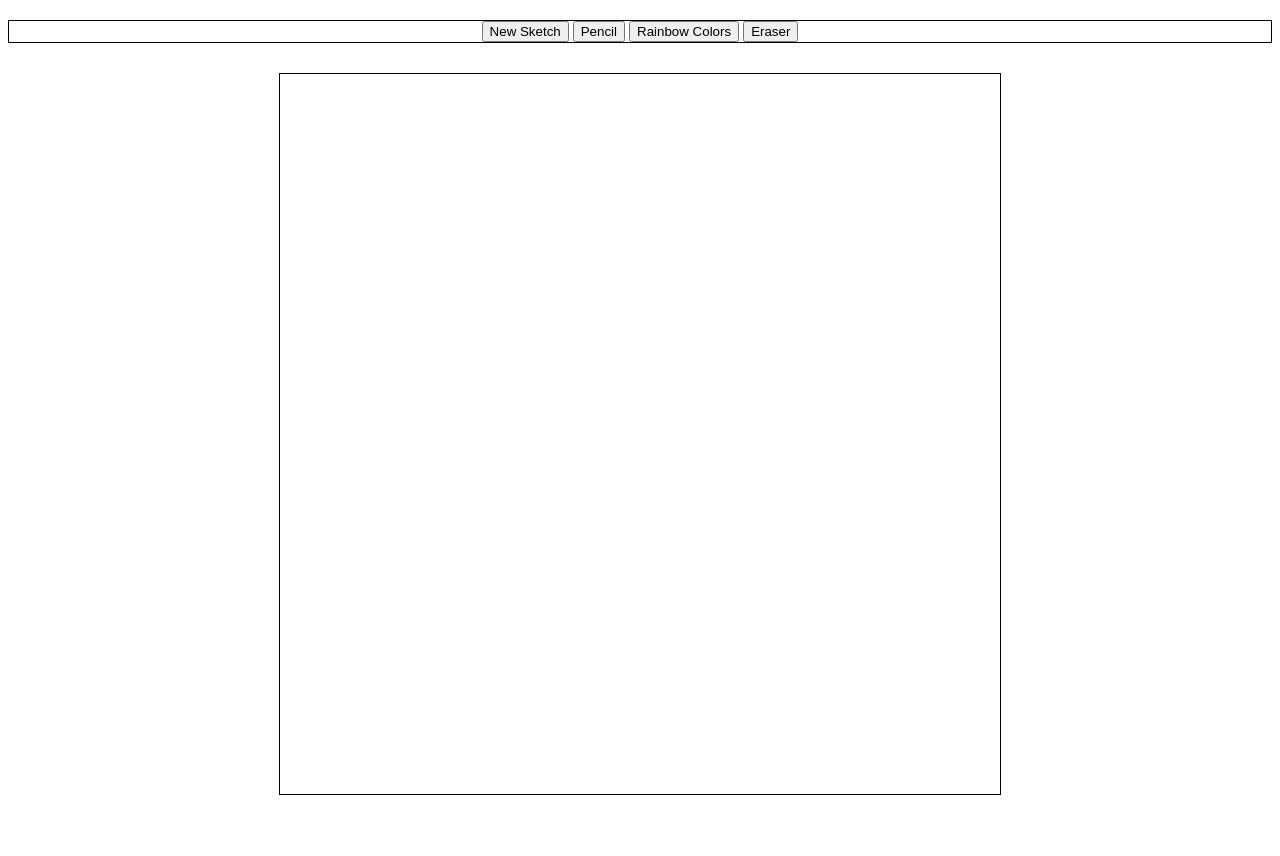
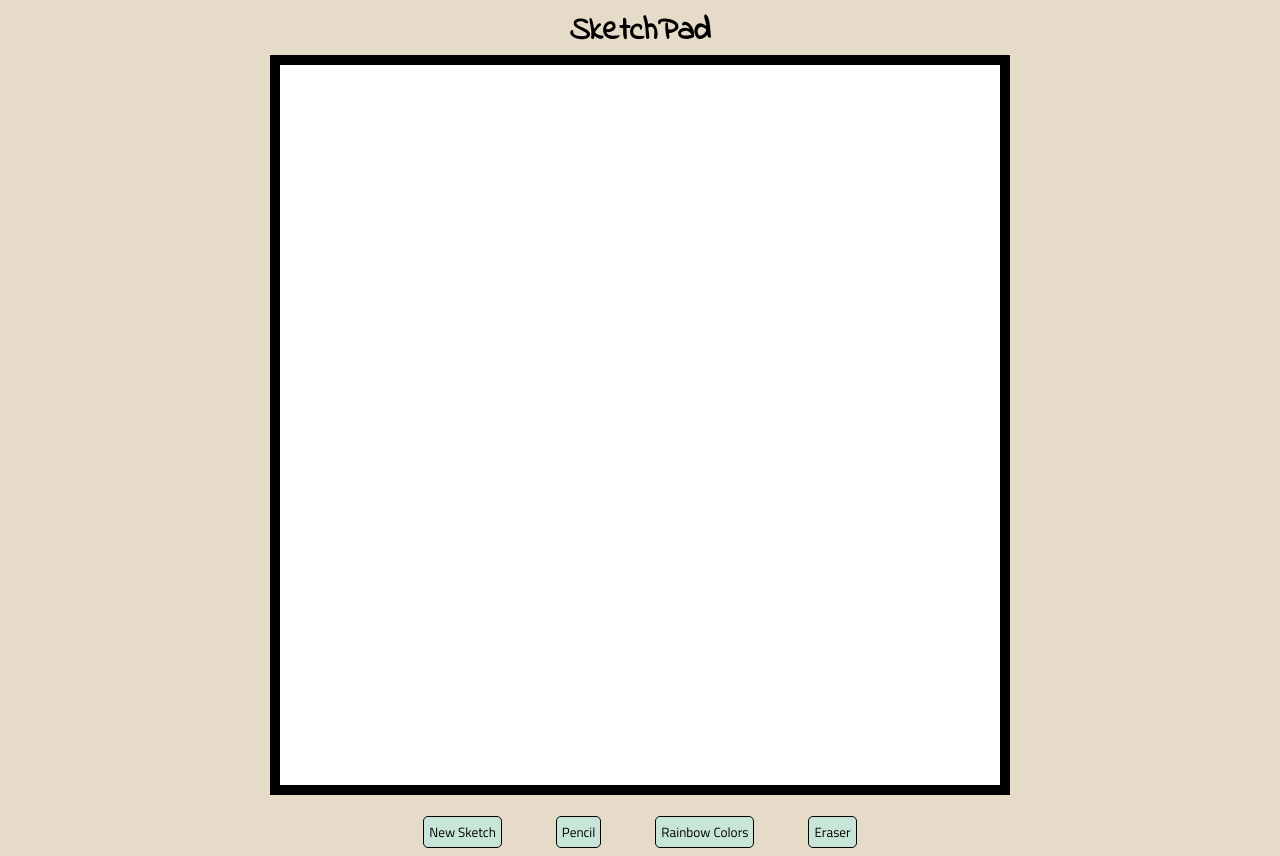
Before and after one commit to jfonz412/sketchpad, a plain HTML site: page index.html in a window 1280 px wide. Before the commit the page ends 825 px from the top, so only its background shows below. Drawn offline with nearby package versions, Linux system fonts and the light colour scheme.

Commit message:
implemented some style

```diff
--- a/index.html
+++ b/index.html
@@ -2,12 +2,18 @@
 <html>
 <head>
 	<!--Must be above other js files-->
+	<!--JQuery-->
 	<script src="https://ajax.googleapis.com/ajax/libs/jquery/1.11.0/jquery.min.js"></script>
+	<!--My files-->
 	<link href ="styles/style.css" rel="stylesheet" type="text/css" />
 	<script type="text/javascript" src="scripts/script.js"></script>
+	<!--Fonts-->
+	<link href="https://fonts.googleapis.com/css?family=Titillium+Web" rel="stylesheet">
+	<link href="https://fonts.googleapis.com/css?family=Indie+Flower" rel="stylesheet">
 	<title>SketchPad</title>
 </head>
 <body>
+	<h1>SketchPad</h1>
 	<div id="buttons">
 		<button id="new_sketch">New Sketch</button>
 		<button id="shader">Pencil</button>
--- a/scripts/script.js
+++ b/scripts/script.js
@@ -7,7 +7,7 @@ var erase = false;
 $(document).ready(function(){
 
 	//draw the original 16x16 grid
-	$('body').append('<div id="container"></div>');
+	$('h1').append('<div id="container"></div>');
 	for(var i=0;i<(256);i++)
 	{
 		$('#container').append('<div class="pixel"></div>');
@@ -117,6 +117,16 @@ var shader = function() {
 		pencil = !pencil;
 		eraser = false;
 		rainbow = false;
+		if (pencil === true)
+		{
+			$(this).css('color', 'white');
+			$('#eraser').css('color', 'black');
+			$('#rainbow').css('color', 'black');
+		}
+		else
+		{
+			$(this).css('color', 'black');
+		}
 	});
 };
 
@@ -125,6 +135,16 @@ var rainbow = function() {
 		pencil = false;
 		eraser = false;
 		rainbow = !rainbow;
+		if (rainbow === true)
+		{
+			$(this).css('color', 'white');
+			$('#eraser').css('color', 'black');
+			$('#shader').css('color', 'black');
+		}
+		else
+		{
+			$(this).css('color', 'black');
+		}
 	});
 };
 
@@ -133,5 +153,15 @@ var eraser = function() {
 		pencil = false;
 		erase = !erase;
 		rainbow = false;
+		if (erase === true)
+		{
+			$(this).css('color', 'white');
+			$('#rainbow').css('color', 'black');
+			$('#shader').css('color', 'black');
+		}
+		else
+		{
+			$(this).css('color', 'black');
+		}
 	});
 };
--- a/styles/style.css
+++ b/styles/style.css
@@ -1,8 +1,10 @@
 #container {
-	margin:30px auto;
+	margin: auto;
+	margin-top:0px;
 	width:720px;
 	height:720px;
-	border:solid black 1px;
+	background-color: white;
+	border:solid black 10px;
 }
 
 .pixel {
@@ -22,7 +24,27 @@
 }
 
 #buttons{
+	margin:0px 20px 0px 20px;
+	text-align: center;
+	clear:both;
+}
+
+body {
+	background-color: #e6dbc8;
+}
+
+button {
+	background-color: #c8e6d8;
+	border-radius: 5px;
 	border: 1px solid black;
-	margin:20px auto;
+	color:black;
+	padding: 5px;
+	margin-left:25px;
+	margin-right:25px;
+	font-family: 'Titillium Web', sans-serif;
+}
+h1{
+	font-family: 'Indie Flower', cursive;
 	text-align: center;
+	margin-top:0px;
 }
```
